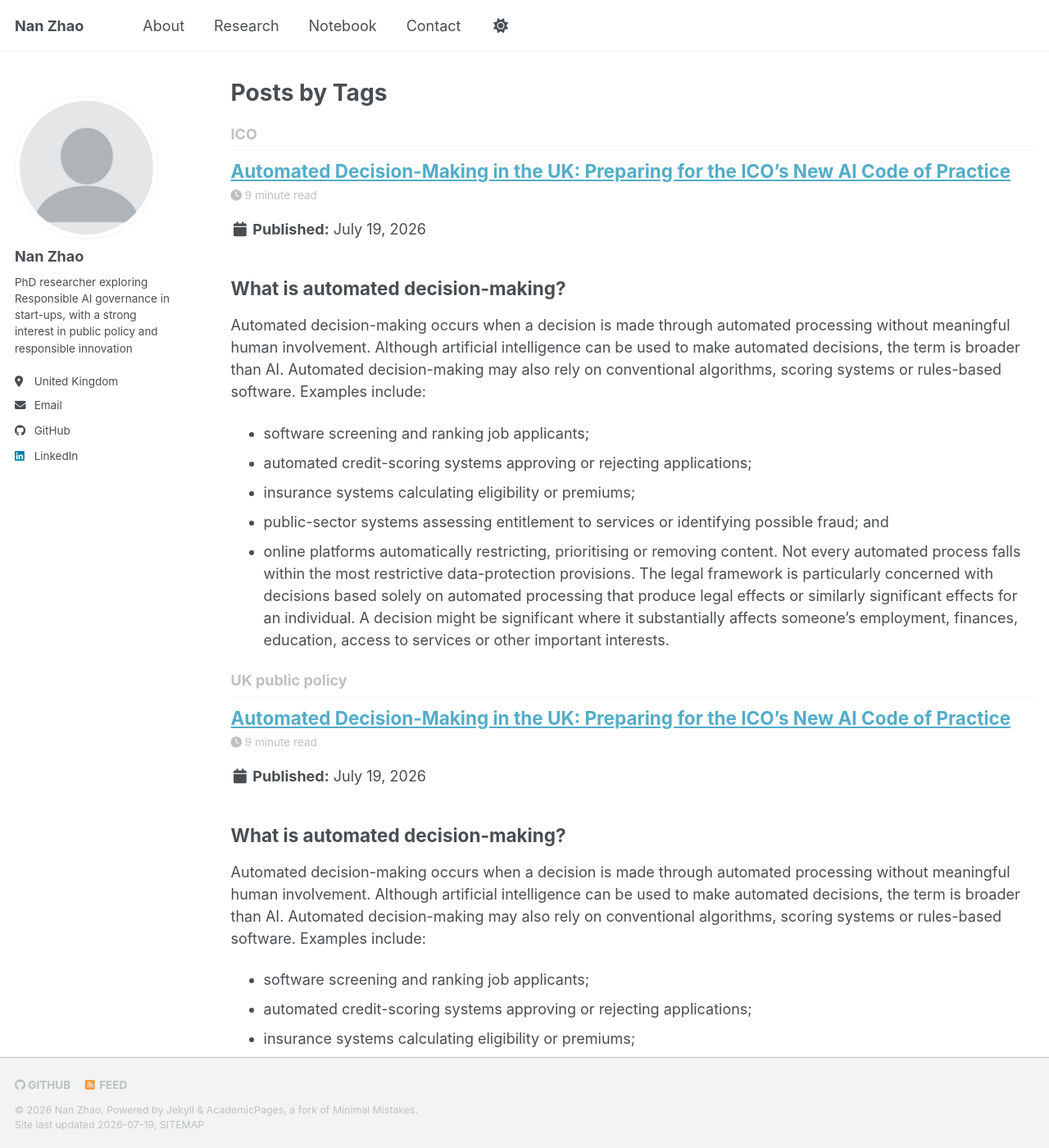
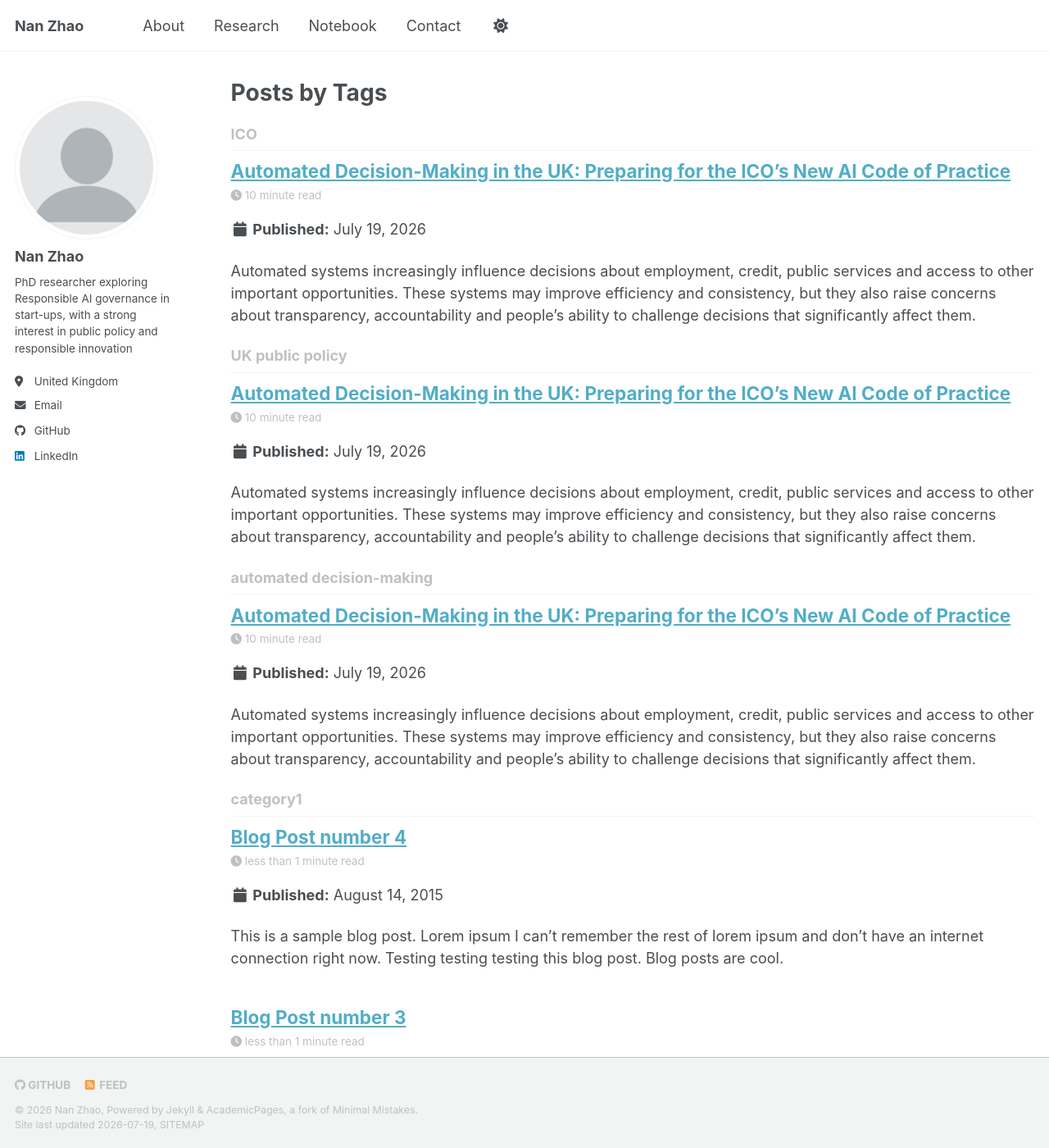
Before and after one commit to nanzhaoresearch/nanzhaoresearch.github.io, a Jekyll site: the page built from _pages/tag-archive.html, in a window 1280 px wide and 1400 px high. Shown: the whole window at 82% size. Built offline with Jekyll 4.4.1, drawn with Linux system fonts in a browser that asks for light colours; a style sheet for code colours, icons or effects is not loaded; some of the changed text lies outside the part shown.

Commit message:
Update automated decision-making framework and challenges

```diff
--- a/_posts/2026-07-19-automated-decision-making-uk-ico-code.md
+++ b/_posts/2026-07-19-automated-decision-making-uk-ico-code.md
@@ -9,8 +9,19 @@ tags:
   - UK public policy
 ---
 
+Automated systems increasingly influence decisions about employment, credit, public services and access to other important opportunities. These systems may improve efficiency and consistency, but they also raise concerns about transparency, accountability and people’s ability to challenge decisions that significantly affect them.
+
+The Data (Use and Access) Act 2025 changed the UK’s legal framework for significant decisions made solely through automated processing. It expanded the circumstances in which organisations may make these decisions using ordinary personal data, while retaining safeguards intended to protect individuals.
+
+In 2026, the government formally required the Information Commissioner’s Office to prepare a statutory Code of Practice covering artificial intelligence and automated decision-making. The future Code could become an important part of the UK’s approach to balancing technological innovation with data protection and public trust.
+This Policy Note explains the changing legal framework and considers three practical issues that the Code will need to address:
+1. explaining automated decisions;
+2. ensuring that human intervention is meaningful; and
+3. supporting responsible innovation through regulatory coordination and sandboxes.
+
 ## What is automated decision-making?
 Automated decision-making occurs when a decision is made through automated processing without meaningful human involvement.
+
 Although artificial intelligence can be used to make automated decisions, the term is broader than AI. Automated decision-making may also rely on conventional algorithms, scoring systems or rules-based software.
 Examples include:
 * software screening and ranking job applicants;
@@ -18,22 +29,27 @@ Examples include:
 * insurance systems calculating eligibility or premiums;
 * public-sector systems assessing entitlement to services or identifying possible fraud; and
 * online platforms automatically restricting, prioritising or removing content.
+
 Not every automated process falls within the most restrictive data-protection provisions. The legal framework is particularly concerned with decisions based solely on automated processing that produce legal effects or similarly significant effects for an individual.
+
 A decision might be significant where it substantially affects someone’s employment, finances, education, access to services or other important interests.
 
-## What is automated decision-making?
+## How has the legal framework changed?
 Before the Data (Use and Access) Act 2025, Article 22 of the UK General Data Protection Regulation generally restricted solely automated decisions that produced legal or similarly significant effects.
 Such decisions were permitted only in limited circumstances, including where they were:
 * necessary for entering into or performing a contract;
 * authorised by law; or
 * based on the individual’s explicit consent.
+
 The 2025 Act replaced this framework with new provisions covering significant decisions based solely on automated processing.
 For ordinary personal data, organisations can now rely on the wider range of lawful bases available under UK data-protection law. This gives organisations greater flexibility to use automated systems, but it does not remove their responsibilities.
+
 Where a significant decision is made solely through automated processing, organisations must provide safeguards for the individual’s rights, freedoms and legitimate interests. These include measures that allow the individual to:
 * receive information about the automated decision;
 * make representations about it;
 * obtain human intervention; and
 * contest the decision.
+
 Stricter conditions continue to apply where a significant automated decision is based on special-category personal data, such as information about health, ethnicity, biometric identification, political opinions or religious beliefs.
 The reforms therefore represent a shift rather than a removal of regulation. The previous framework began with a general restriction and specified limited exceptions. The revised framework gives organisations more room to use automated decision-making involving ordinary personal data, while placing greater emphasis on safeguards, accountability and redress.
 
@@ -48,10 +64,14 @@ However, the Code could play an influential role in explaining how these require
 The ICO consulted on updated guidance concerning automated decision-making and profiling in 2026. It has indicated that this guidance will inform parts of the future statutory Code.
 
 ## Challenge 1: Explaining automated decisions
-ransparency is one of the central challenges associated with automated decision-making.
+Transparency is one of the central challenges associated with automated decision-making.
+
 People affected by significant automated decisions need information that enables them to understand what has happened and exercise their rights. However, producing a useful explanation can be difficult, particularly where an organisation uses a technically complex model.
+
 Some machine-learning systems are described as “black boxes” because the relationship between their inputs, internal processes and outputs may be difficult to interpret. Modern deep-learning models can involve large numbers of interacting parameters, making it difficult to identify a simple reason for an individual output.
+
 This does not mean that every organisation must provide a complete technical account of every mathematical operation. A highly technical explanation might be accurate but still be incomprehensible to the person affected.
+
 An effective explanation should instead be appropriate to its audience and purpose. Depending on the context, it could include:
 * the purpose of the system;
 * the principal factors that influenced the decision;
@@ -61,13 +81,17 @@ An effective explanation should instead be appropriate to its audience and purpo
 * the identity of the organisation responsible;
 * the possible consequences of the decision; and
 * the process for requesting review or challenging the outcome.
+
 The ICO and the Alan Turing Institute’s earlier guidance on explaining decisions made with AI identified several relevant forms of explanation. These included explanations concerning rationale, responsibility, data, fairness, safety and performance, and impact.
+
 The future Code could build on this work by clarifying what level of explanation is expected in different settings. A recruitment decision, for example, may require a different explanation from a fraud-detection alert or an automated recommendation with limited consequences.
+
 The challenge is therefore not simply to make an algorithm technically interpretable. It is to give affected individuals information that is understandable, relevant and useful.
 
 ## Challenge 2: Making human intervention meaningful
 The right to obtain human intervention is an important safeguard. However, the presence of a person in a review process does not automatically make that safeguard effective.
 A reviewer may accept an automated recommendation without properly examining it. This is sometimes associated with automation bias: the tendency to place excessive confidence in an automated output because it appears objective or technically sophisticated.
+
 Human intervention risks becoming a “rubber stamp” where the reviewer:
 * lacks the authority to change the decision;
 * does not understand how the system works;
@@ -75,6 +99,7 @@ Human intervention risks becoming a “rubber stamp” where the reviewer:
 * is evaluated according to how quickly cases are processed;
 * rarely challenges the automated recommendation; or
 * assumes that the system is more accurate than human judgement.
+
 Meaningful intervention should involve more than confirming that an automated process has been followed. The reviewer should be able to examine the relevant evidence, consider information supplied by the individual, identify possible errors and alter the outcome where appropriate.
 Organisations may therefore need to consider:
 * who is qualified to conduct reviews;
@@ -83,14 +108,18 @@ Organisations may therefore need to consider:
 * whether they have sufficient independence and authority;
 * how disagreements with automated outputs are recorded; and
 * whether review outcomes are monitored.
+
 The ICO’s Code could provide practical examples of meaningful intervention across different sectors. Such examples would be particularly valuable for smaller organisations that may not have dedicated legal, technical and compliance teams.
 
 ## Opportunity: Supporting innovation without weakening safeguards
 The UK’s broader approach to AI regulation has emphasised innovation, sectoral expertise and the use of existing regulators.
 Under this model, regulators such as the ICO, Financial Conduct Authority, Competition and Markets Authority and sector-specific bodies address AI-related risks within their respective areas of responsibility.
+
 This approach can offer flexibility, but it may also create difficulties where an AI system operates across several sectors. A single product might process financial, health, employment and other personal data, bringing it within the interests of multiple regulators.
 Regulatory sandboxes are one method of helping organisations navigate this environment.
+
 A sandbox allows participating organisations to test an innovative product or service with regulatory support and oversight. Sandboxes can help developers identify risks, understand legal requirements and incorporate safeguards before wider deployment.
+
 The ICO already operates a Regulatory Sandbox supporting organisations that use personal data in innovative products and services. The government has also developed proposals for an AI Growth Lab intended to support responsible AI innovation across the economy.
 Well-designed sandboxes could help organisations:
 * identify data-protection risks earlier;
@@ -99,7 +128,9 @@ Well-designed sandboxes could help organisations:
 * understand how different regulatory requirements interact;
 * generate evidence about emerging technologies; and
 * incorporate data protection by design.
+
 However, regulatory sandboxes should not be treated as exemption zones in which fundamental protections no longer apply. Participation should be accompanied by clear eligibility criteria, appropriate oversight, transparent learning and effective safeguards for people affected by testing.
+
 Access is another consideration. Large organisations may be better placed to participate because they have specialist staff and resources. The government and regulators may therefore need to consider how start-ups and small organisations can obtain meaningful support without facing disproportionate administrative burdens.
 
 ## Reference
```
